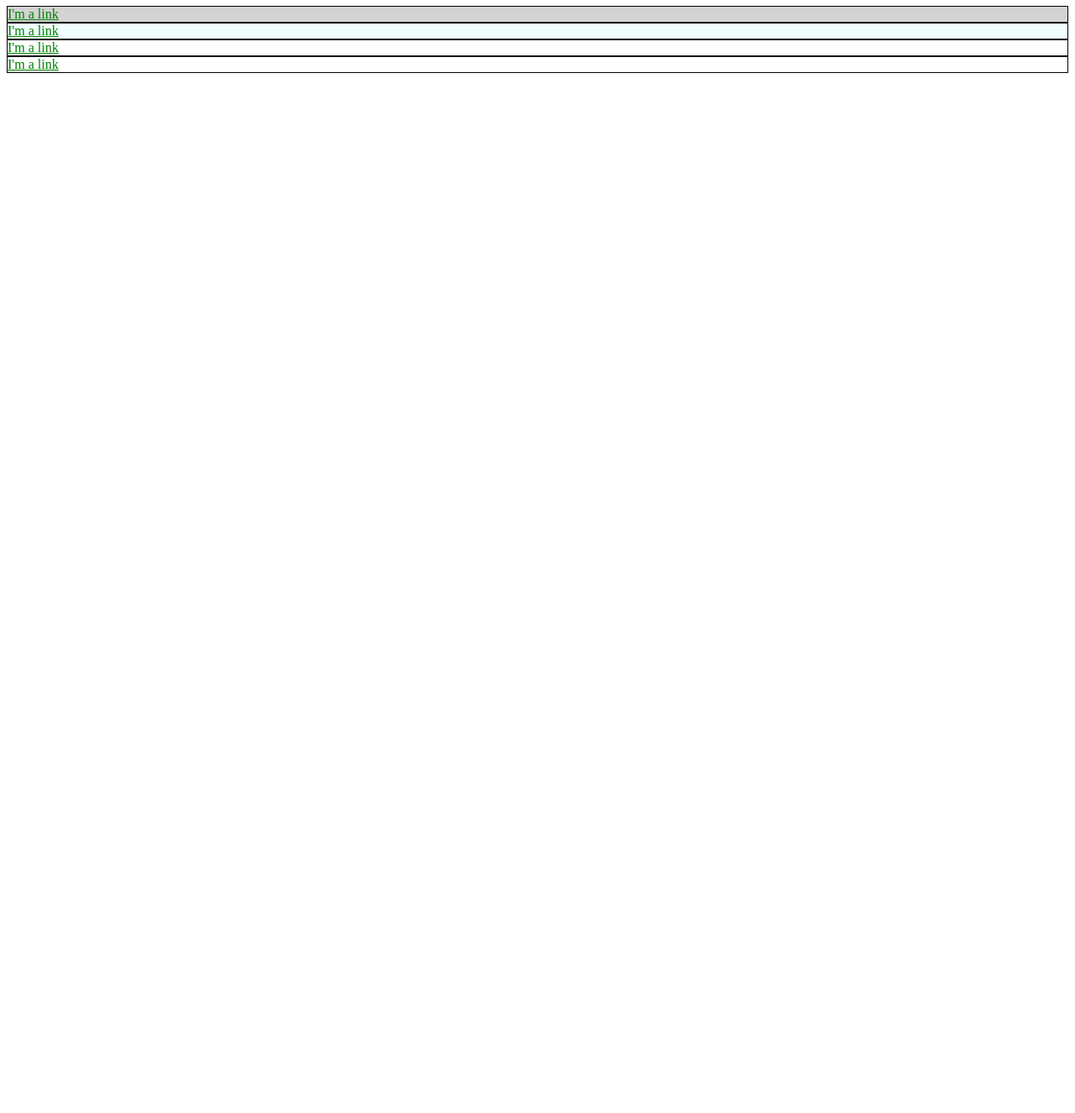
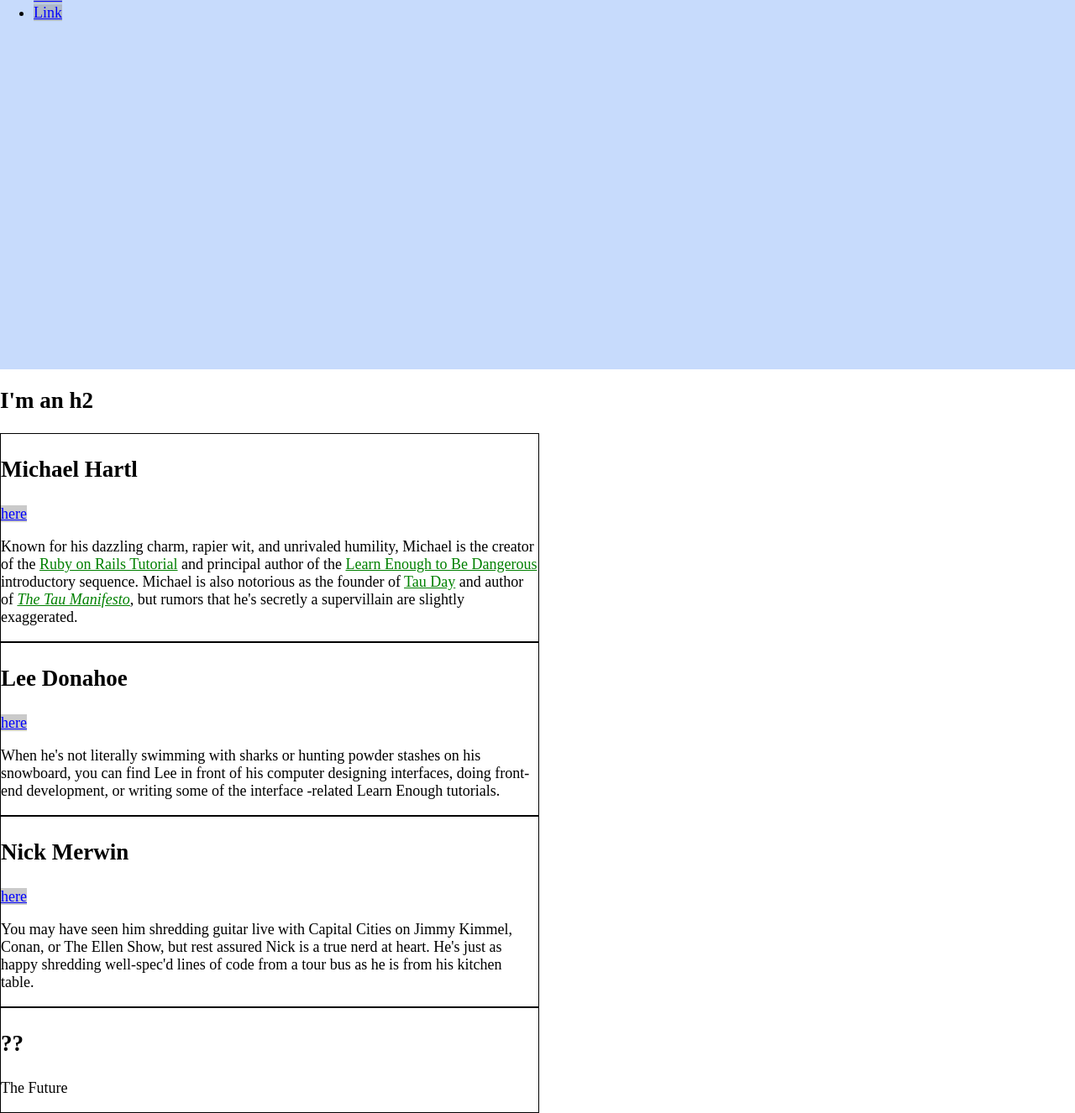
Before and after one commit to hiramayo/hiramayo.github.io, a plain HTML site: page index.html in a window 1280 px wide. Shown: the part 200-1526 px from the top of the page at 84% size. Before the commit the page ends 800 px from the top, so only its background shows below. Drawn offline with Linux system fonts and the light colour scheme.

Commit message:
Chapeter3 finish

```diff
--- a/index.html
+++ b/index.html
@@ -4,60 +4,126 @@
   <title>Test Page: Don't Panic</title>
   <meta charset="utf-8">
   <style>
-      div{
-        border: 1px solid black;
+  /* GLOBAL STYLES */
+  a {
+    color: #f00;
   }
-      /*a{
-        color: red;
-      }*/
-      /*div a{
-        color: unset;
-      }*/
-      li{
-        border: 1px solid black
+  html {
+    font-size: 18px;
   }
-      #exec-bio {
-        background-color: lightgray;
+  html, body {
+    margin: 0;
+    padding: 0;
+  }
+  h1 {
+    font-size: 7vw;
+    margin-top: 0;
+  }
+  /* HERO STYLES */
+  .full-hero {
+    background-color: #c7dbfc;
+    height: 50vw;
+  }
+  /* SOCIAL STYLES */
+  .social-link {
+    background: rgba(150, 150, 150, 0.5);
+    color: blue;
+  }
+
+  /* BIO STYLES */
+  .bio-wrapper {
+    font-size: 24px;
   }
   .bio-box {
     border: 1px solid black;
+    font-size: 1rem;
+    width: 50%;
   }
-      .bio-box a{
+  .bio-box h3 {
+    font-size: 1.5em;
+  }
+  .bio-copy {
+    font-size: 1em;
+  }
+  .bio-copy a {
     color: green;
-      }
-      #exec-orange {
-        background-color: orange;
-      }
-      .azure-box{
-        background-color: azure;
   }
   </style>
 </head>
 <body>
+  <div class="full-hero hero-home">
     <h1>I'm an h1</h1>
     <ul>
-      <li id="exec-orange" >
-        <a href="http://example.com/">Link</a>
+      <li>
+        <a href="http://example.com/" class="social-link">Link</a>
       </li>
       <li>
-        <a href="http://example.com/">Link</a>
+        <a href="http://example.com/" class="social-link">Link</a>
       </li>
       <li>
-        <a href="http://example.com/">Link</a>
+        <a href="http://example.com/" class="social-link">Link</a>
       </li>
     </ul>
+  </div>
   <h2>I'm an h2</h2>
-    <div id="exec-bio" class="bio-box">
-      <a href="http://example.com/">I'm a link</a>
+  <div class="bio-wrapper">
+    <div class="bio-box">
+      <h3>Michael Hartl</h3>
+      <a href="http://twitter.com/mhartl" class="social-link">
+        here
+      </a>
+      <div class="bio-copy">
+        <p>
+          Known for his dazzling charm, rapier wit, and unrivaled humility,
+          Michael is the creator of the
+          <a href="http://railstutorial.org/">Ruby on Rails
+            Tutorial</a> and principal author of the
+            <a href="https://learnenough.com/">
+              Learn Enough to Be Dangerous</a> introductory sequence. Michael
+              is also notorious as the founder of
+              <a href="http://tauday.com/">Tau Day</a> and author of
+              <a href="http://tauday.com/tau-manifesto"><em>The Tau
+                Manifesto</em></a>, but rumors that he's secretly a supervillain
+                are slightly exaggerated.
+              </p>
             </div>
-    <div class="bio-box azure-box">
-      <a href="http://example.com/">I'm a link</a>
           </div>
           <div class="bio-box">
-      <a href="http://example.com/">I'm a link</a>
+            <h3>Lee Donahoe</h3>
+            <a href="https://twitter.com/leedonahoe" class="social-link">
+              here
+            </a>
+            <div class="bio-copy">
+              <p>
+                When he's not literally swimming with sharks or hunting powder stashes on
+                his snowboard, you can find Lee in front of his computer designing
+                interfaces, doing front-end development, or writing some of the interface
+                -related Learn Enough tutorials.
+              </p>
+            </div>
           </div>
           <div class="bio-box">
-      <a href="http://example.com/">I'm a link</a>
+            <h3>Nick Merwin</h3>
+            <a href="https://twitter.com/nickmerwin" class="social-link">
+              here
+            </a>
+            <div class="bio-copy">
+              <p>
+                You may have seen him shredding guitar live with Capital Cities on Jimmy
+                Kimmel, Conan, or The Ellen Show, but rest assured Nick is a true nerd at
+                heart. He's just as happy shredding well-spec'd lines of code from a tour
+                bus as he is from his kitchen table.
+              </p>
+            </div>
+          </div>
+          <div class="bio-box">
+            <h3>??</h3>
+            <div class="bio-copy">
+              <p>
+                The Future
+              </p>
+            </div>
+          </div>
         </div>
       </body>
       </html>
```
Lines whose indentation alone changed are shown as unchanged.
